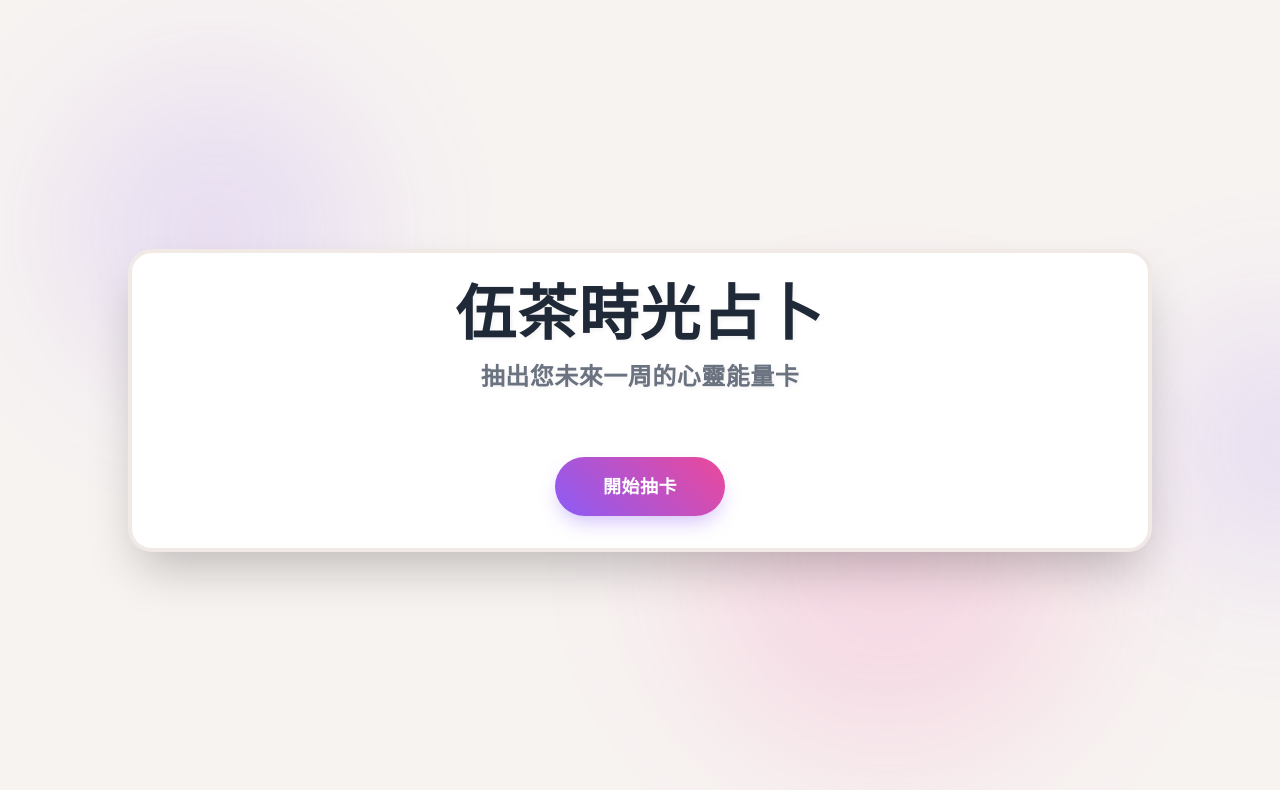
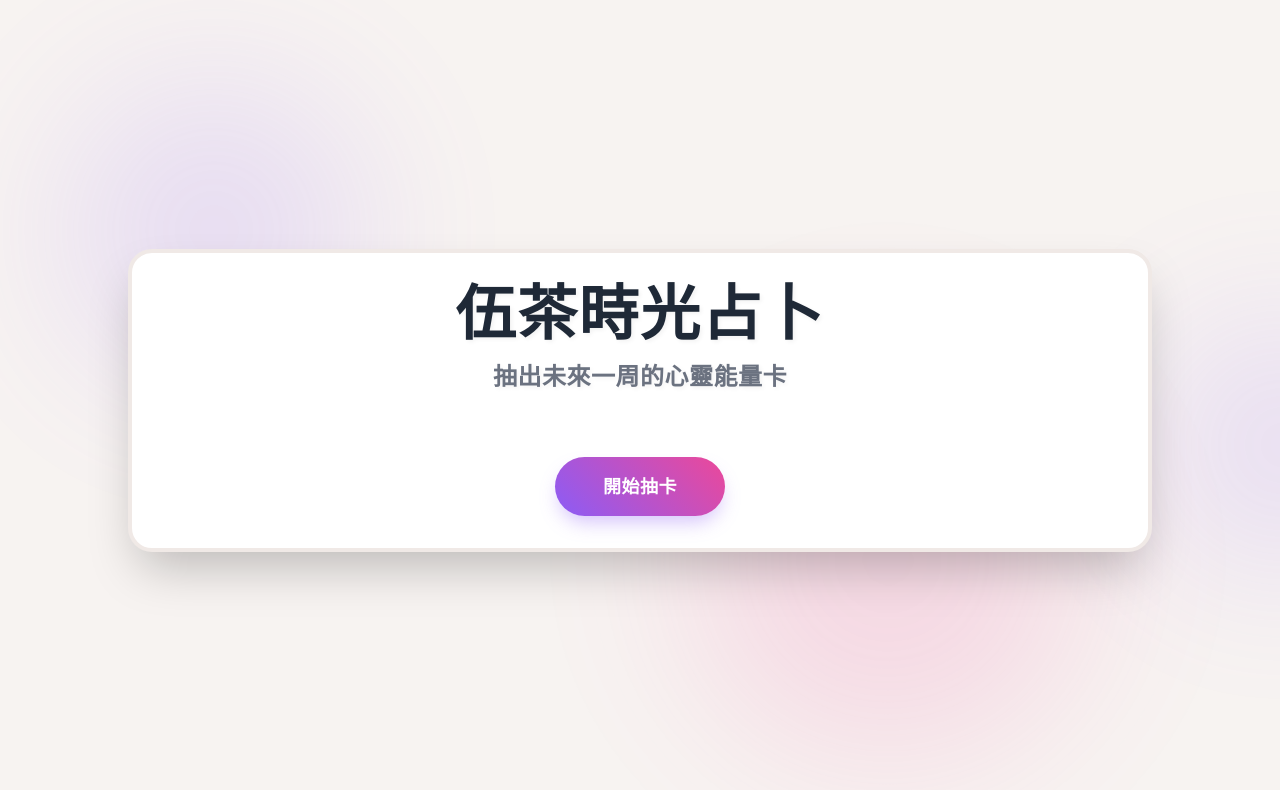
Before and after one commit to FANG0-sys/tea-oracle, a plain HTML site: page index.html in a window 1280 px wide. Shown: the top 790 px of the page. Drawn offline with nearby package versions, Linux system fonts and the light colour scheme.

Commit message:
index.html

```diff
--- a/index.html
+++ b/index.html
@@ -132,7 +132,7 @@
         <!-- 首頁內容 -->
         <div id="intro-section" class="flex flex-col items-center">
             <h1 class="font-serif text-5xl sm:text-6xl font-bold text-center text-gray-800 mb-4 tracking-wide font-serif text-shadow" style="font-family: 'Noto Serif TC', serif;">伍茶時光占卜</h1>
-            <p class="text-xl sm:text-2xl font-bold text-gray-500 text-center mb-16 text-shadow">抽出您未來一周的心靈能量卡</p>
+            <p class="text-xl sm:text-2xl font-bold text-gray-500 text-center mb-16 text-shadow">抽出未來一周的心靈能量卡</p>
             <button id="drawButton" class="btn">
                 開始抽卡
             </button>
```
